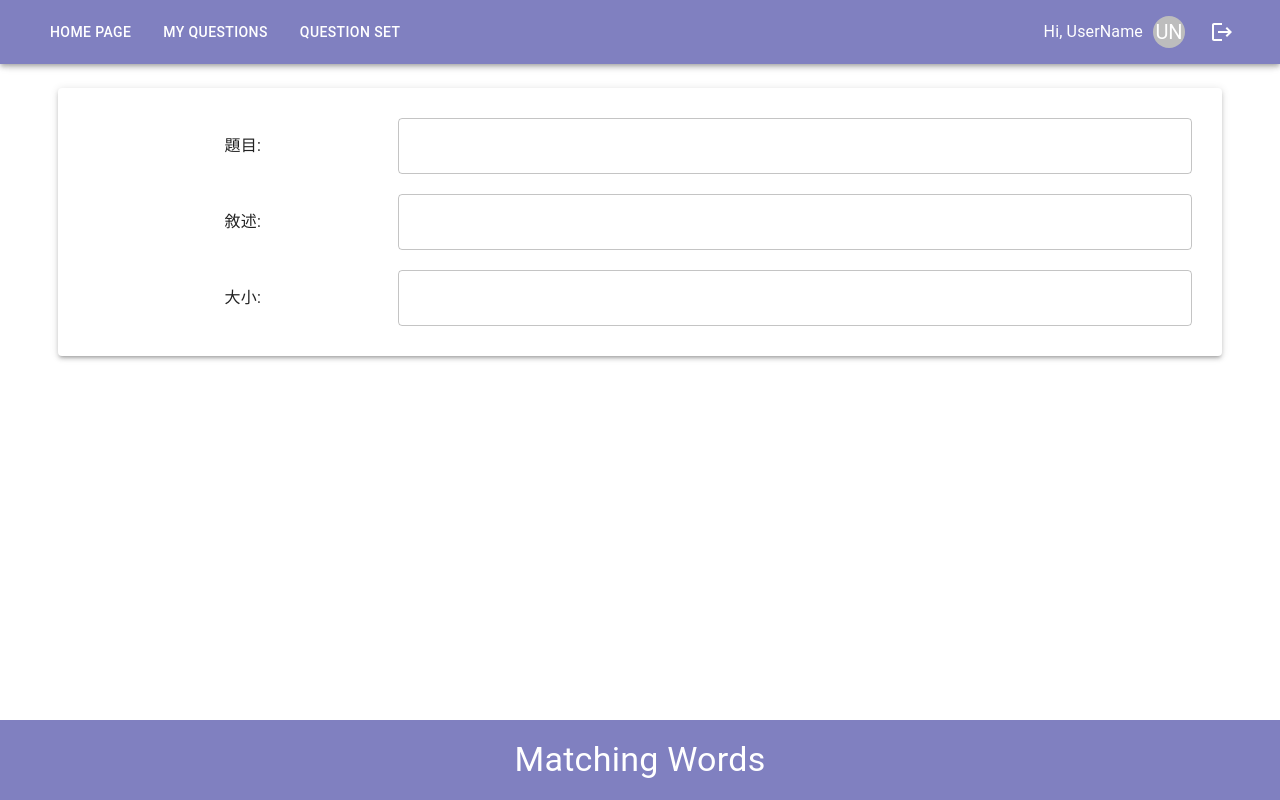
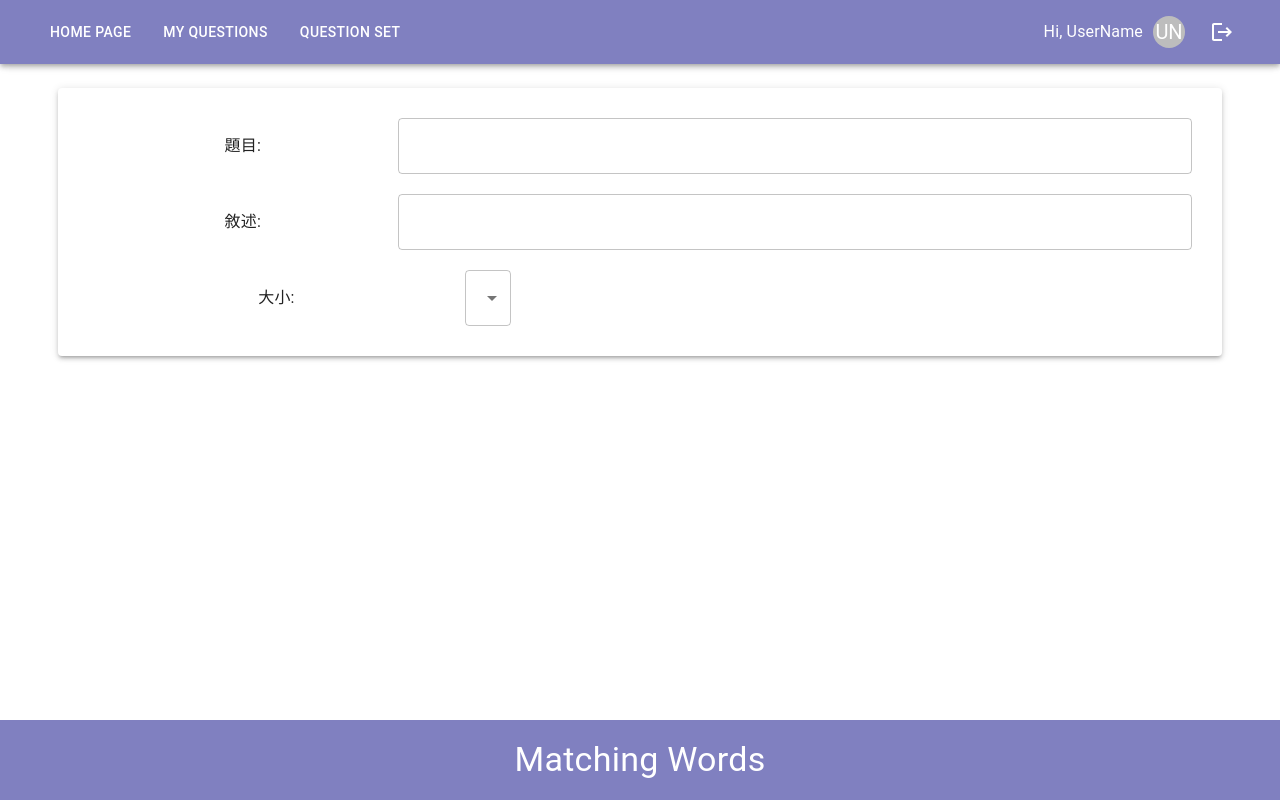
Before and after one commit to ray-qwer/matchword, a React (Create React App) app in the folder matchword_frontend/: page /createProb in a window 1280 px wide. Built offline with nearby package versions, Linux system fonts and the light colour scheme.

Commit message:
bruh nothing adding

```diff
--- a/matchword_frontend/src/pages/CreateProb.js
+++ b/matchword_frontend/src/pages/CreateProb.js
@@ -4,6 +4,9 @@ import TextField from '@mui/material/TextField';
 import Typography from '@mui/material/Typography';
 import Box from "@mui/material/Box";
 import Paper from "@mui/material/Paper";
+import MenuItem from "@mui/material/MenuItem";
+import Select, { SelectChangeEvent } from "@mui/material/Select"
+
 function CreateProb(props){
 
     return(
@@ -40,7 +43,11 @@ function TextArea(props){
                 </Box>)
                 :
                 (<Box sx={{display:"inherit",flexGrow: 2}}>
-                    <TextField sx={{width:"100%"}}></TextField>
+                    <Select
+
+                    >
+
+                    </Select>
                 </Box>)
             }
         </Box>
```
